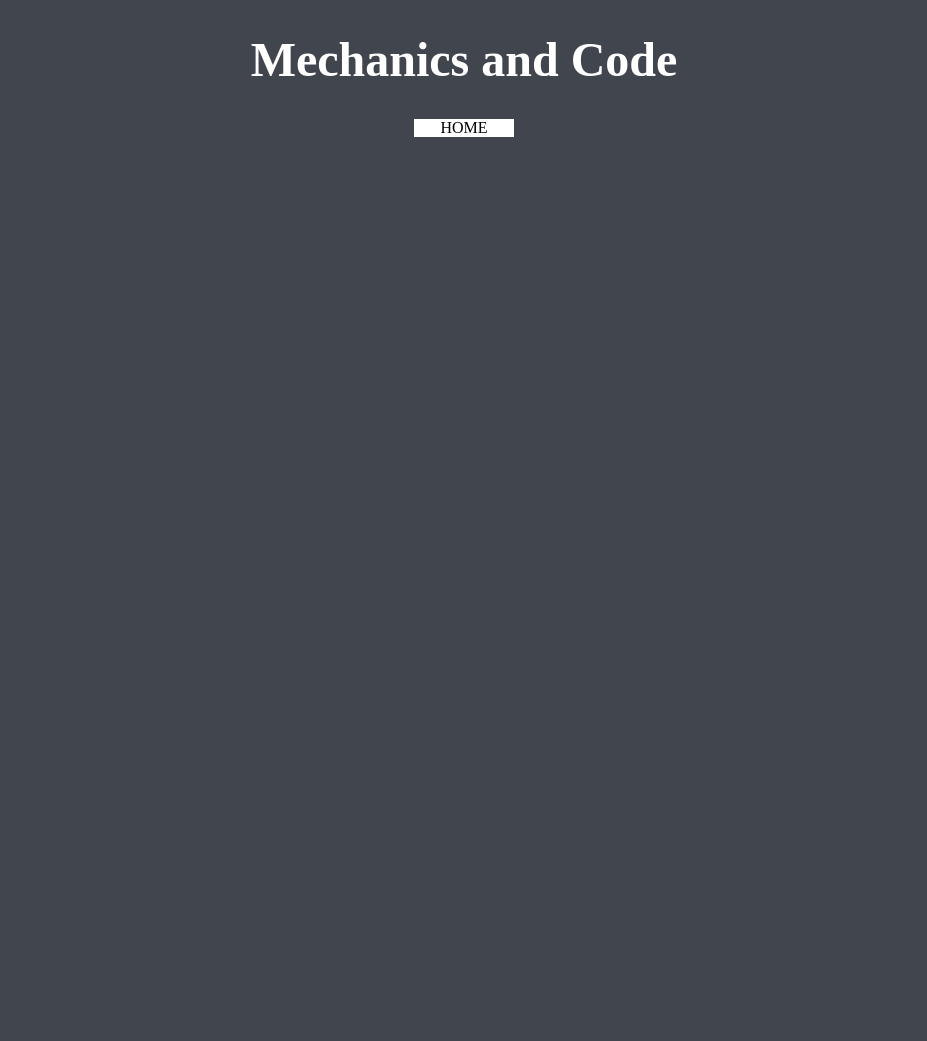
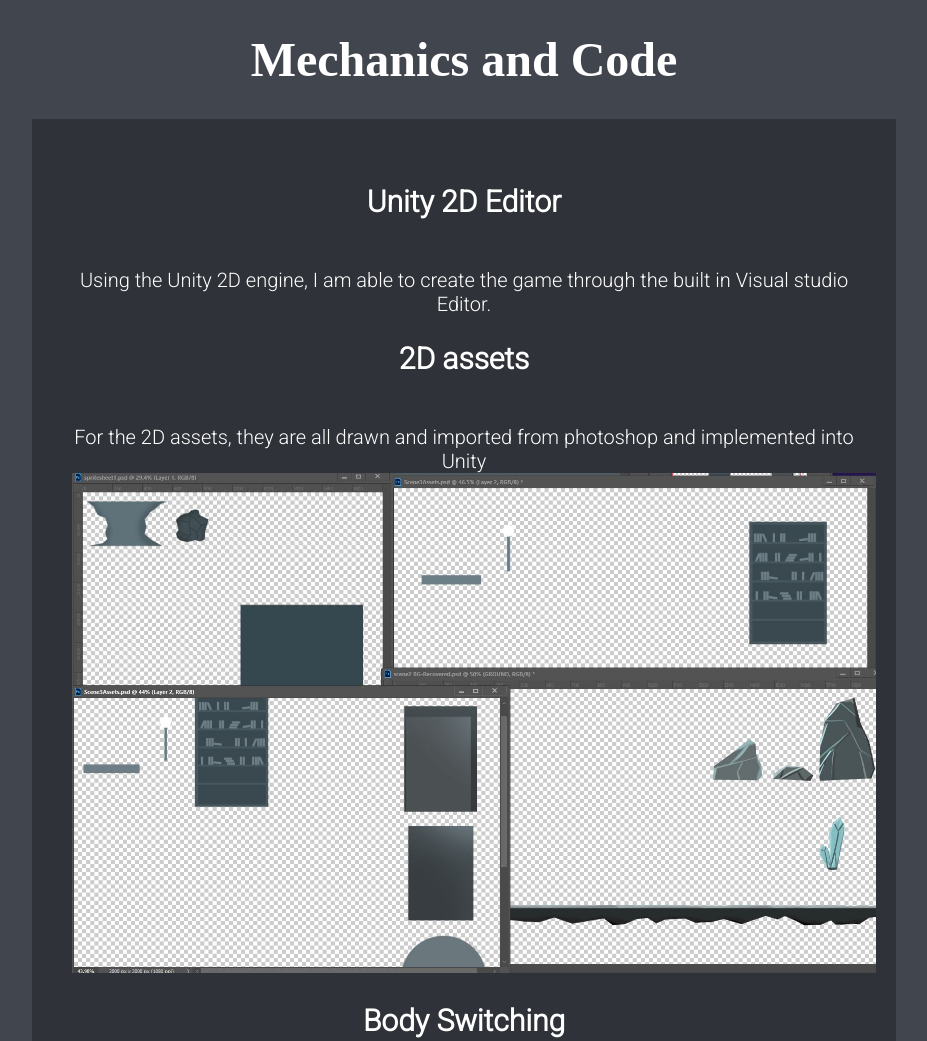
Before and after one commit to thehg0902/Embezze, a plain HTML site: page page3.html in a window 1280 px wide. Shown: the top 1041 px of the page, without its empty margins (176-1103 px from the left). Before the commit the page ends 800 px from the top, so only its background shows below. Drawn offline with Linux system fonts and the light colour scheme.

Commit message:
page3 done

```diff
--- a/page3.html
+++ b/page3.html
@@ -49,24 +49,31 @@
     </center>
     </div>
 
-    <!--div class="content">
-      <h3>How technology revolutionizes political campaigning</h3>
-      <p>Political parties have been known to employ disruptive methodologies and strategies to influence people. Modern technologies and communication mediums are rapidly transforming the way political campaigns are carried out. With the assistance of varied external influences or marketing efforts, such as using social media, the rate of adoption of new ideas can be accelerated. Who can forget the impact of Facebook on the Obama campaign? It was the first major instance of social media utilized for political campaigning. With its success, political parties and leaders started paying attention to build their social media following.</p>
+    <div class="content">
+        <center>
+      <h2>Unity 2D Editor</h2>
+      <br>
+      Using the Unity 2D engine, I am able to create the game through the built in Visual studio Editor.
 
-      <h3>Social Media Involvement</h3>
-      <p>With the increasing adoption of social media, its misuse has also become rampant. The Cambridge Analytica scandal brought forward the alarming issue of how manipulation through social media can be done to achieve political gains. Its disruptive campaigning spread all over the world, and among the most popular campaigns by this firm was the Brexit campaign, which they still deny any wrongdoing within.</p>
+      <br>
+      <h2>2D assets</h2>
+      <br>
+      For the 2D assets, they are all drawn and imported from photoshop and implemented into Unity
+      <br>
+      <img src="asets/bgm1/page3/image1.jpg" alt="" style="max-height: 500px;">
 
-      <h3>Application in Political Campaigning</h3>
-      <p>Augmented reality is one of the technologies that has been specific to one industry, the gaming industry. However, it has now been adopted by other industries, too. Mobile app development companies are now coming up with a wide range of AR-enabled mobile apps to serve the needs of people. Along with gaming, it is swiftly gaining traction in travel, entertainment, healthcare, etc.
+      <br>
 
-Augmented reality can be efficiently utilized to inform people about various issues in a highly interactive way. For instance, a political party can create an AR-enabled mobile app that shows location-based data such as crime data, development information and indices as a timeline reflecting development done over time during a particular elected official’s tenure.</p>
 
-    <h3>Spreading Contentious Issues</h3>
-    <p>Augmented reality can be used to make people aware of contentious issues. The number of undocumented immigrants in a region, crimes committed by them, money spent on the welfare of undocumented immigrants, drug use within these communities and more can be showcased through an augmented reality app. This can influence local people and make them more vocal and volatile. These contentious issues can polarize people, and political parties can take advantage of that.
+      <h2>Body Switching</h2>
+      <br>
+      The main mechanic of the game is switching bodies between different characters to complete
+       objectives
+       there are a few characters that are playable.
 
-Fanning these flames with one-sided information can cause immense harm. But imagine the impact of such an app in highlighting the actual effect of the U.S.-Mexico border crisis, European countries facing immigration crises and growing religious intolerance in Asia, especially in countries like Indonesia, Sri Lanka, Bangladesh, etc.</p>
-
-</div-->
+      <br>
+</center>
+    </div>
 
     <center>
     <div class="HB1" style="height:auto; width:100px;color: black; background-color:white; margin-bottom:100px; text-align: center;"onclick="location.href='index.html';">
```
Also changed, not shown: page4.html (+6 -15 lines), page5.html (+1 -1 lines), asets/bgm1/page3/image1.JPG (added).
